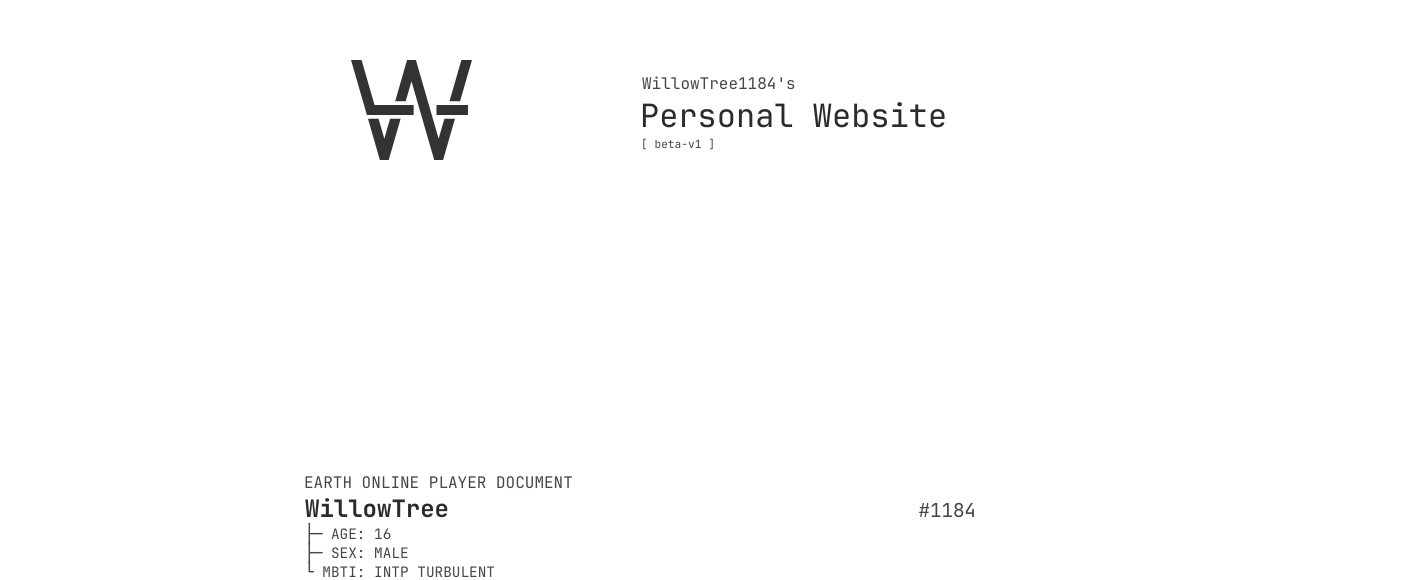
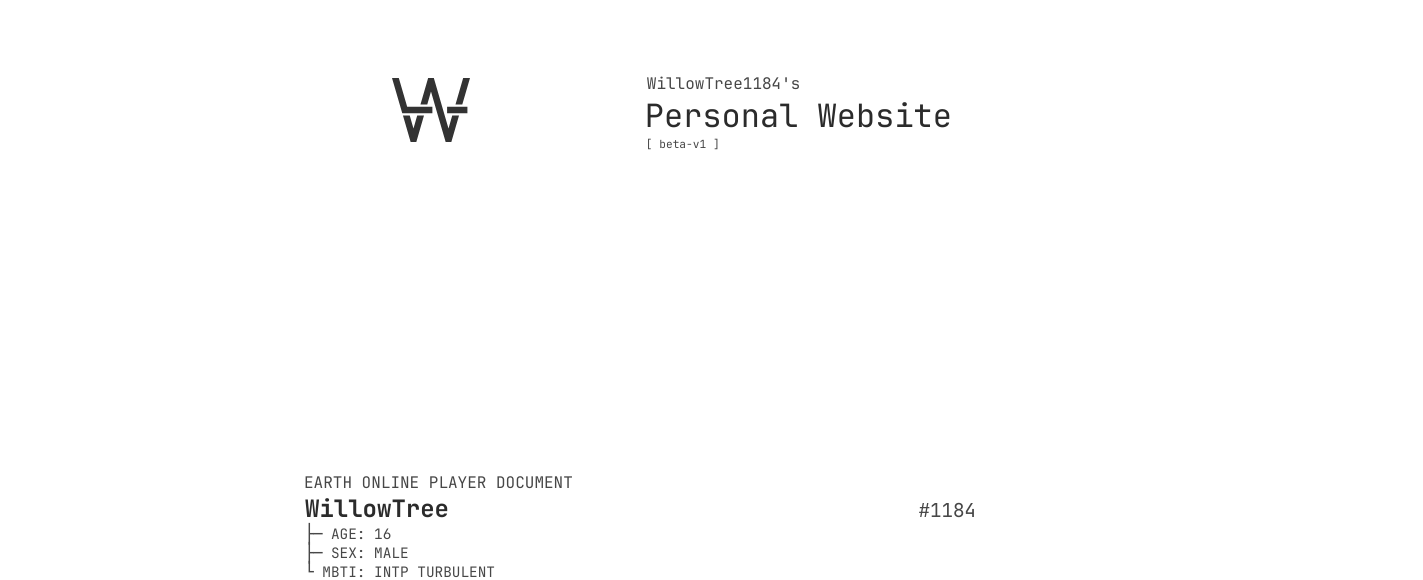
Before and after one commit to WillowTree1184/willowtree1184.github.io, a Vue app: page / in a window 1280 px wide. Shown: the part 248-828 px from the top of the page, 1423 px wide, since content can reach past the window. Built offline with nearby package versions, Linux system fonts and the light colour scheme.

Commit message:
fix(vp): fix body overflow
Signed-off-by: WillowTree1184 <xucx_2020@163.com>

```diff
--- a/src/style/main.scss
+++ b/src/style/main.scss
@@ -6,7 +6,12 @@
 html {
     font-family: 'JetBrains Mono';
     font-synthesis: weight style;
-    width: 100dvw;
+
+}
+
+html,
+body {
+    width: 100svw;
     overflow-x: hidden;
 }
 
--- a/src/views/HomeView.vue
+++ b/src/views/HomeView.vue
@@ -34,10 +34,10 @@ const galleryMarqueeGroups = computed(() => {
     <div id="hero" class="flex align-center">
         <div class="flex justify-between half-w right">
             <div class="half-w">
-                <img alt="logo" :src="favicon" height="100"/>
+                <img alt="logo" :src="favicon" style="height: 4em;"/>
             </div>
-            &nbsp;&nbsp;&nbsp;
         </div>
+        &nbsp;
         <div class="half-w">
             <p class="text-2 gap-left-px-2">WillowTree1184's</p>
             <h1>Personal Website</h1>
```
